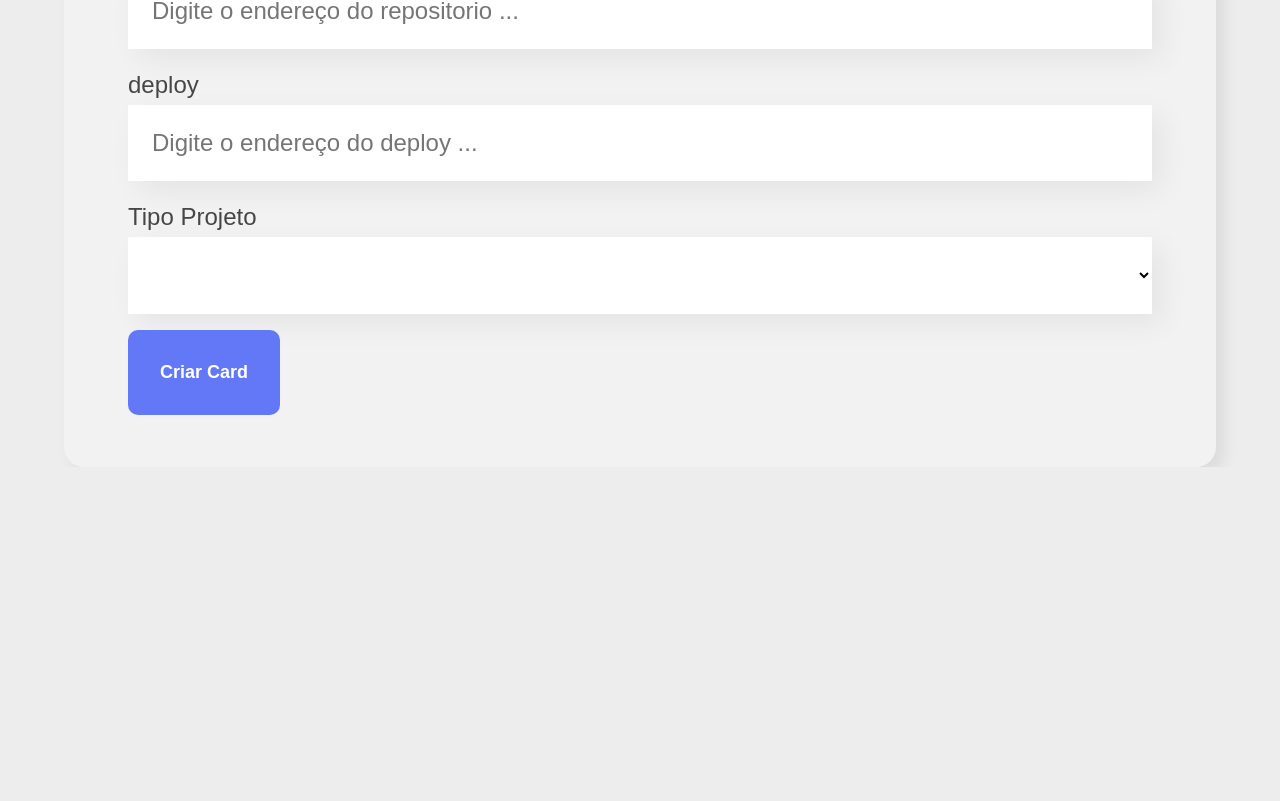
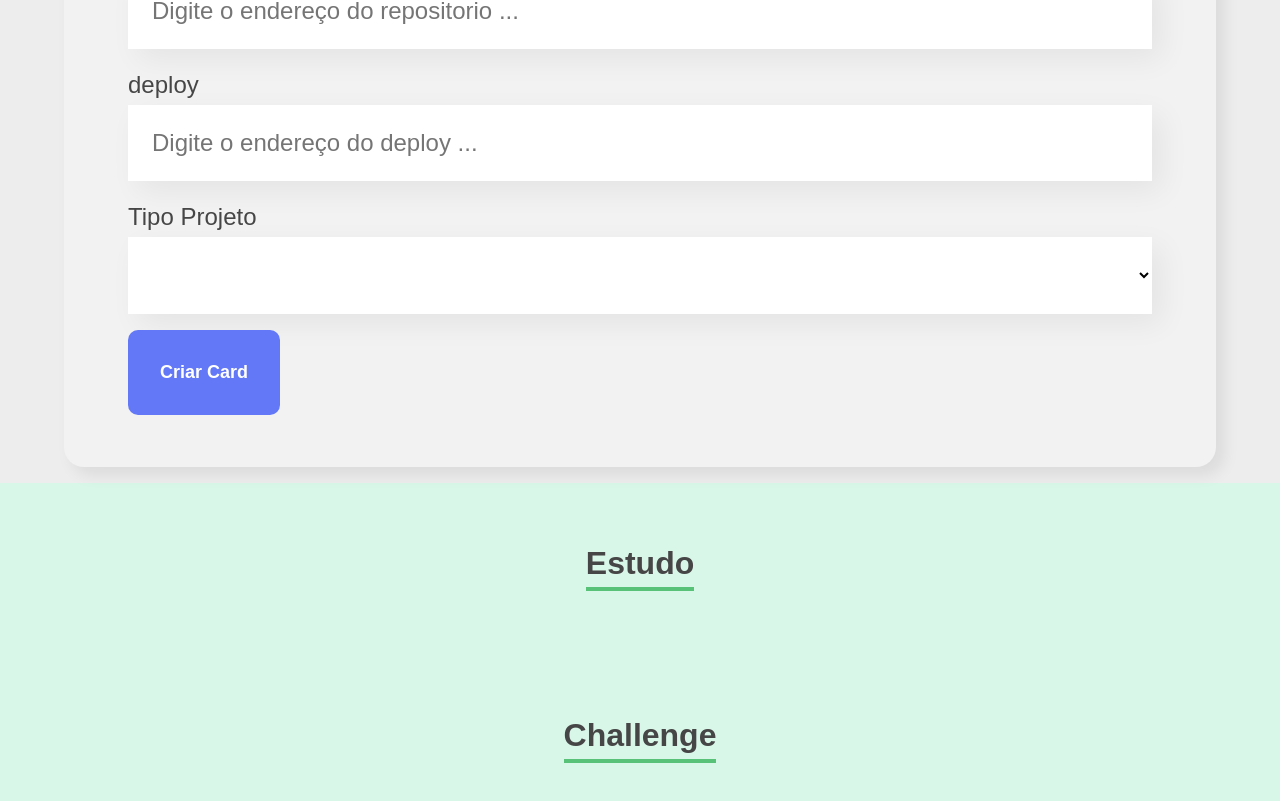
Before and after one commit to ediCarlosSilva/edicarlossilva.github.io, a React (Create React App) app: page /projetos in a window 1280 px wide. Shown: the part 660-1461 px from the top of the page. Before the commit the page ends 1127 px from the top, so only its background shows below. Built offline with nearby package versions, Linux system fonts and the light colour scheme; the HTML template or start-up script is replaced by a standard one.

Commit message:
exibindo tipo de projeto na tela

```diff
--- /dev/null
+++ b/src/components/TiposProjetos/TiposProjetos.css
@@ -0,0 +1,12 @@
+.tipoProjeto {
+    text-align: center;
+    padding: 2rem;
+    background-color: #d9f7e9;
+}
+
+.tipoProjeto h3 {
+    font-size: 2rem;
+    border-bottom: 4px solid #57c278;
+    display: inline-block;
+    padding-bottom: .5rem;
+}
--- /dev/null
+++ b/src/components/TiposProjetos/index.js
@@ -0,0 +1,11 @@
+import './TiposProjetos.css';
+
+const TiposProjetos = (props) => {
+    return (
+        <section className='tipoProjeto'>
+            <h3>{props.nome}</h3>
+        </section>
+    )
+}
+
+export default TiposProjetos;
--- a/src/pages/ProjetosPage/index.js
+++ b/src/pages/ProjetosPage/index.js
@@ -1,5 +1,6 @@
 import { useState } from "react";
 import FormularioProjetos from "../../components/FormularioProjetos"
+import TiposProjetos from "../../components/TiposProjetos";
 
 export default function ProjetosPage() {
 
@@ -11,6 +12,11 @@ export default function ProjetosPage() {
   }
 
   return (
+    <>
       <FormularioProjetos aoProjetoCadastrado={projeto => aoNovoProjetoCadastrado(projeto)} />
+      <TiposProjetos nome="Estudo" />
+      <TiposProjetos nome="Challenge" />
+
+    </>
   )
 }
```
Lines whose indentation alone changed are shown as unchanged.
